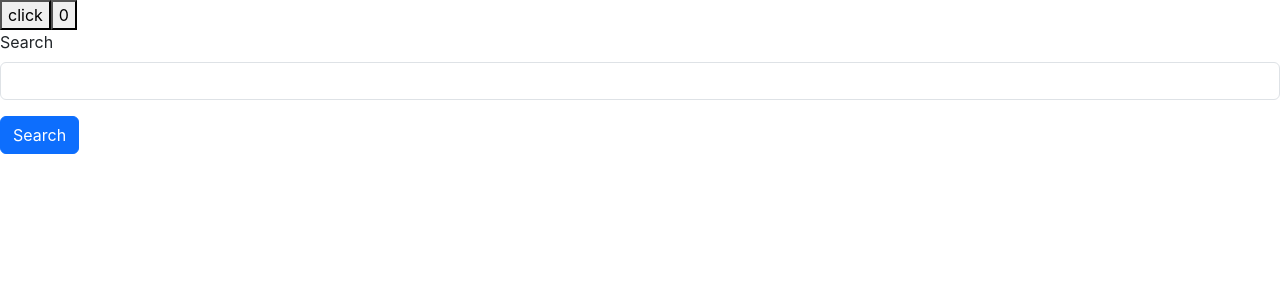
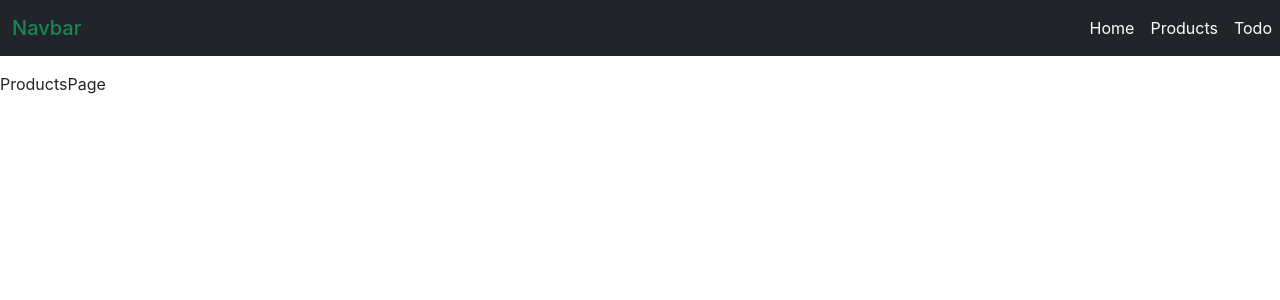
Before and after one commit to AliievLomach-Maxim/FSOn-91, a React (Create React App) app: page /products in a window 1280 px wide. Shown: the top 300 px of the page. Built offline with nearby package versions, Linux system fonts and the light colour scheme.

Commit message:
add first commit

```diff
--- a/package.json
+++ b/package.json
@@ -11,6 +11,7 @@
     "nanoid": "^5.0.3",
     "react": "^18.2.0",
     "react-dom": "^18.2.0",
+    "react-router-dom": "^6.20.0",
     "react-scripts": "5.0.1",
     "styled-components": "^6.1.0",
     "web-vitals": "^2.1.4",
--- a/src/App.jsx
+++ b/src/App.jsx
@@ -1,83 +1,18 @@
-import {
-	createContext,
-	useCallback,
-	useEffect,
-	useMemo,
-	useRef,
-	useState,
-} from 'react'
-import FormikSearchProducts from './components/Forms/FormikSearchProducts'
-import { getProductsWithSearch } from './api/products'
-import ProductsListWithSearch from './components/ProductsListWithSearch'
-import GlobalContextProvider from './context/GlobalContext'
-
-// export const GlobalContext = createContext()
-// export const GlobalContext2 = createContext()
+import { Route, Routes } from 'react-router-dom'
+import HomePage from './pages/HomePage'
+import ProductsPage from './pages/ProductsPage'
+import TodoPage from './pages/TodoPage'
+import Layout from './Layout'
 
 const App = () => {
-	const [query, setQuery] = useState('')
-	const [isLoading, setIsLoading] = useState(false)
-	const [error, setError] = useState('')
-	const [products, setProducts] = useState(null)
-	const [counter, setCounter] = useState(0)
-	// const result = useMemo(() => {}, [])
-
-	const sortedProducts = useMemo(() => {
-		return (
-			products &&
-			products.toSorted((a, b) => {
-				console.log('sorting')
-				for (let i = 0; i < 10000000; i++) {}
-				return a.price - b.price
-			})
-		)
-	}, [products])
-
-	const handleProducts = useCallback(async () => {
-		try {
-			setIsLoading(true)
-			const data = await getProductsWithSearch(query)
-			setProducts(data.products)
-			setError('')
-		} catch (error) {
-			setError(error.response.data)
-		} finally {
-			setIsLoading(false)
-		}
-	}, [query])
-
-	useEffect(() => {
-		if (query) {
-			handleProducts()
-		}
-	}, [handleProducts, query])
-
-	const handleSubmit = ({ query }) => {
-		setQuery(query)
-	}
-
-	// const ref = useRef()
-	// console.log(ref)
 	return (
-		<>
-			{/* <GlobalContext.Provider value={{ counter, setCounter }}>
-				<GlobalContext2.Provider value={100000}> */}
-			<GlobalContextProvider>
-				{/* <input type='text' ref={ref} />
-			<button onClick={() => ref.current.focus()}>click REF</button> */}
-				<button onClick={handleProducts}>click</button>
-				<button onClick={() => setCounter((prev) => prev + 1)}>
-					{counter}
-				</button>
-				{isLoading && <h1>Loading...</h1>}
-				{error && <h1>{error}</h1>}
-				<FormikSearchProducts submit={handleSubmit} />
-				{sortedProducts && <ProductsListWithSearch products={sortedProducts} />}
-				{/* {products && <ProductsListWithSearch products={products} />} */}
-				{/* </GlobalContext2.Provider>
-			</GlobalContext.Provider> */}
-			</GlobalContextProvider>
-		</>
+		<Routes>
+			<Route path='/' element={<Layout />}>
+				<Route index element={<HomePage />} />
+				<Route path='products' element={<ProductsPage />} />
+				<Route path='todo' element={<TodoPage />} />
+			</Route>
+		</Routes>
 	)
 }
 
--- /dev/null
+++ b/src/Layout/index.jsx
@@ -0,0 +1,13 @@
+import { Outlet } from 'react-router-dom'
+import Header from '../components/Header/Header'
+
+const Layout = () => {
+	return (
+		<>
+			<Header />
+			<Outlet />
+		</>
+	)
+}
+
+export default Layout
--- /dev/null
+++ b/src/components/Header/Header.jsx
@@ -0,0 +1,32 @@
+import { Link, NavLink } from 'react-router-dom'
+
+const Header = () => {
+	return (
+		<nav className='navbar bg-dark mb-3 navbar-expand-lg'>
+			<div className='container-fluid'>
+				<span className='navbar-brand mb-0 h1 text-success'>Navbar</span>
+			</div>
+			<div className='collapse navbar-collapse' id='navbarSupportedContent'>
+				<ul className='navbar-nav me-auto mb-2 mb-lg-0'>
+					<li className='nav-item'>
+						<NavLink className='nav-link text-white' aria-current='page' to='/'>
+							Home
+						</NavLink>
+					</li>
+					<li className='nav-item'>
+						<NavLink className='nav-link text-white' to='/products'>
+							Products
+						</NavLink>
+					</li>
+					<li className='nav-item'>
+						<NavLink className='nav-link text-white' to='/todo'>
+							Todo
+						</NavLink>
+					</li>
+				</ul>
+			</div>
+		</nav>
+	)
+}
+
+export default Header
--- a/src/index.js
+++ b/src/index.js
@@ -2,5 +2,10 @@ import React from 'react'
 import ReactDOM from 'react-dom/client'
 import './index.css'
 import App from './App'
+import { BrowserRouter } from 'react-router-dom'
 
-ReactDOM.createRoot(document.getElementById('root')).render(<App />)
+ReactDOM.createRoot(document.getElementById('root')).render(
+	<BrowserRouter>
+		<App />
+	</BrowserRouter>
+)
--- /dev/null
+++ b/src/pages/HomePage/index.jsx
@@ -0,0 +1,7 @@
+import Header from '../../components/Header/Header'
+
+const HomePage = () => {
+	return <div>HomePage</div>
+}
+
+export default HomePage
--- /dev/null
+++ b/src/pages/ProductsPage/index.jsx
@@ -0,0 +1,5 @@
+const ProductsPage = () => {
+	return <div>ProductsPage</div>
+}
+
+export default ProductsPage
--- /dev/null
+++ b/src/pages/TodoPage/index.jsx
@@ -0,0 +1,5 @@
+const TodoPage = () => {
+	return <div>TodoPage</div>
+}
+
+export default TodoPage
```
Also changed, not shown: src/App copy.jsx (added, +84 -0 lines), 2 other files (tests, documents, lock files or other folders).
